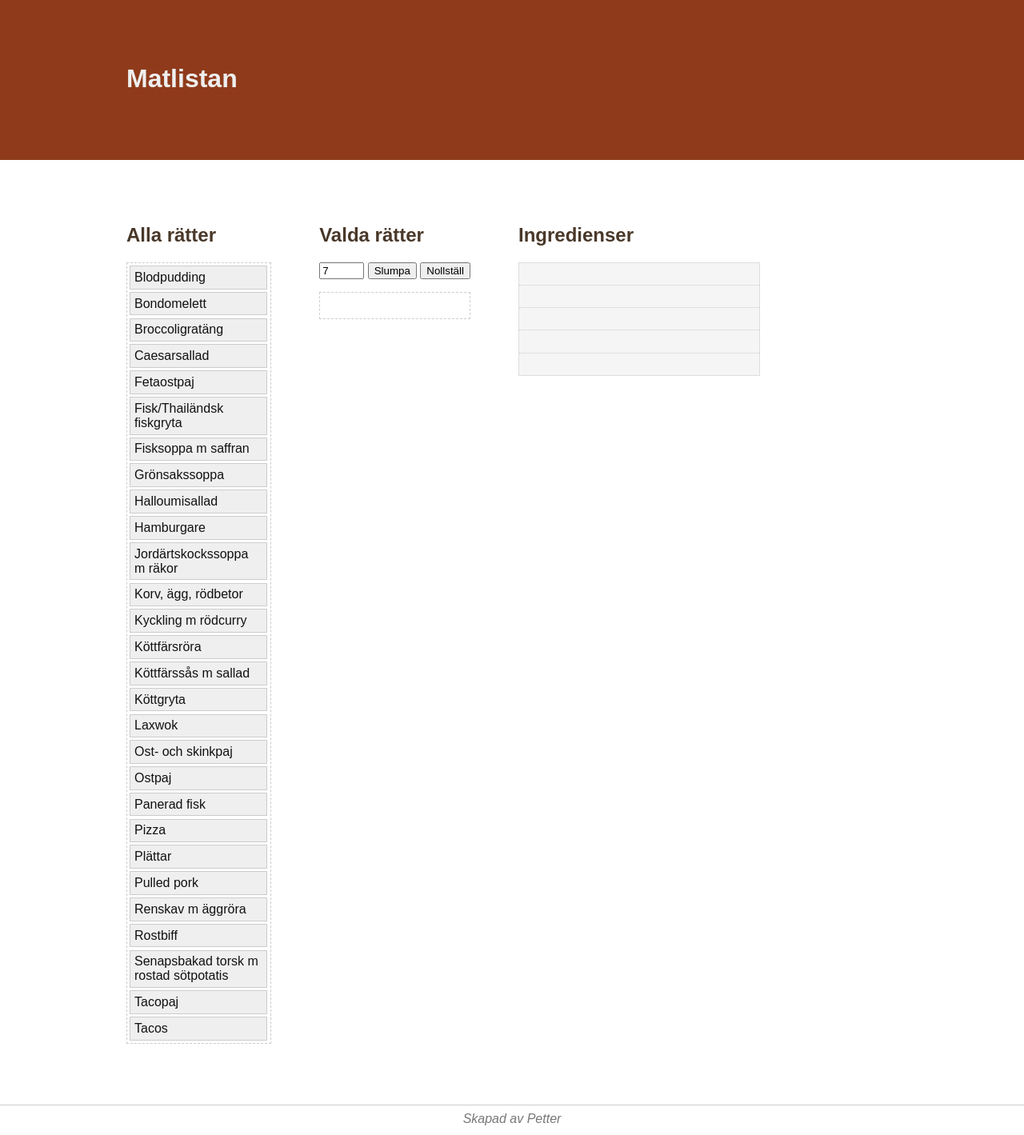
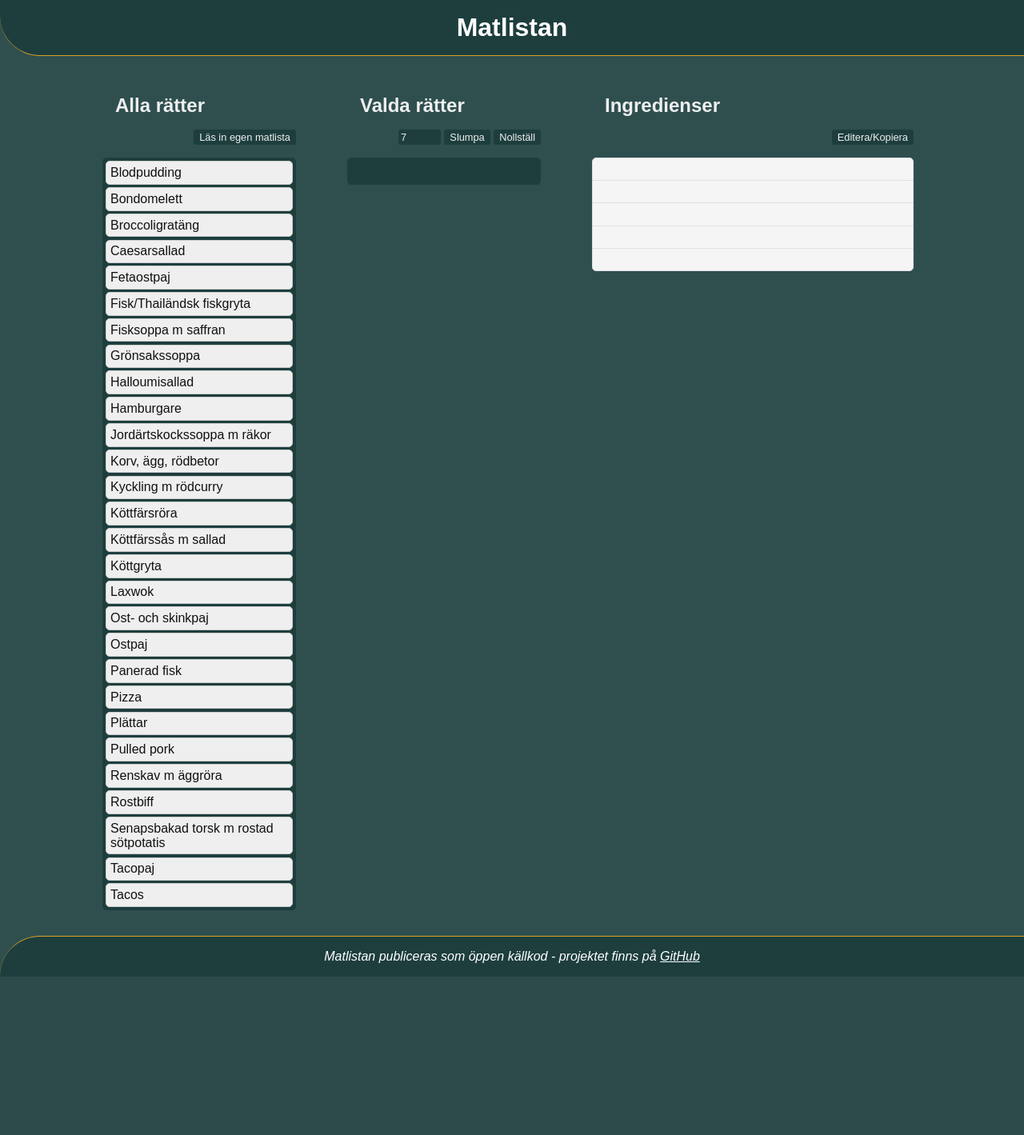
Before and after one commit to prodhe/matlistan, a PHP site: page / in a window 1280 px wide. Shown: the whole page at 80% size. After the commit the page ends 1221 px from the top, so only its background shows below. Run offline with PHP 8.4, Linux system fonts and the light colour scheme; some libraries are stand-ins or nearby versions.

Commit message:
experimenting with new colors

```diff
--- a/css/style.css
+++ b/css/style.css
@@ -1,84 +1,91 @@
 /* style.css */
 
 /* zero */
-html, body, header, nav, main, section, footer { padding: 0; margin: 0; border: 0; }
+html, body,
+header, nav, main, section, footer,
+h1, h2, h3, p, ul {
+    padding: 0;
+    margin: 0;
+    border: 0;
+}
 
 /* baseline */
-html {
-    position: relative;
-    min-height: 100%;
+body {
+    background-color: #2F4F4F;
+    color: #111;
     font-size: 16px;
     font-family: Arial;
-    color: #111;
-}
-body {
-    margin: 0 0 0 0;
-}
-
-div.group {
-    margin: 0 auto 0 auto;
-    max-width: 1024px;
-}
-.center {
-    text-align: center;
 }
 
 /* header and menu */
 header {
-    max-width: 100%;
-    height: 200px;
-    background-color: #8F3B1B;
-    color: #efefef;
-}
-header h1 {
-    margin: 80px 0 0 0;
-    padding: 0 30px 0 30px;
-    float: left;
-}
-nav {
-    margin: 80px 0 0 0;
-    padding: 0 30px 0 30px;
-    float: right;
-}
-nav ul li {
-    display: inline;
-    list-style-type: none;
-    padding: 20px;
-}
-nav ul li a {
-    text-transform: uppercase;
-    text-decoration: none;
-    color: #efefef;
+    background-color: #1e3e3e;
+    border-bottom: 1px solid #daa520;
+    border-radius: 0 0 0px 50px;
+    color: #fff;
+    text-align: center;
+    padding: 1rem 0 1rem 0;
 }
 
 /* main content */
 main {
-    /*padding: 60px 30px 60px 30px;*/
+    margin: 0 auto 0 auto;
+    max-width: 68rem;
 }
 main section {
-    padding: 60px 30px 60px 30px;
-    max-width: 512px;
     float: left;
+    margin: 1rem;
+    padding: 1rem;
+}
+main section h2 {
+    color: #efefef;
+    margin: 1rem;
+}
+
+/* section options */
+.section-options {
+    float: right;
+    margin-bottom: 1rem;
+}
+.section-options button,
+.section-options input {
+    background-color: #1e3e3e;
+    border: 1px solid #1e3e3e;
+    border-radius: 3px;
+    color: #efefef;
+    font-size: 0.8rem;
+}
+.section-options button:hover,
+.section-options input:hover {
+    border-color: #daa520;
+}
+.section-options button:active,
+.section-options input:active {
+    border: 1px solid #b88300;
 }
 
 /* lists */
+section ul {
+    clear: both;
+    background-color: #1e3e3e;
+    border: 1px solid #1e3e3e;
+    border-radius: 5px;
+}
 ul.list {
 	list-style-type: none;
-	margin-left: 0;
-	padding-left: 0;
-	min-width: 11.2rem;
-	border: 1px dashed #ccc;
+    width: 15rem;
 }
 li.item {
 	border: 1px solid #ccc;
+    border-radius: 5px;
 	padding: 0.3rem;
 	margin: 0.2rem;
 	background-color: #efefef;
 	cursor: move;
-	width: 10rem;
+	width: 13.9rem;
 }
 li.item:hover {
-	background-color: #dedede;
+	background-color: #cdcdcd;
 }
 ul#userlist {
 	min-height: 2rem;
@@ -88,13 +95,11 @@ ul#userlist {
 }
 #ingredientslist {
 	list-style-type: none;
-	margin-left: 0;
-	padding-left: 0;
 	background-color: #f5f5f5;
 	font-family: courier, monospace;
 	color: #555;
 	border: 1px solid #dedede;
-	width: 300px;
+	width: 25rem;
 }
 #ingredientslist li {
 	border-bottom: 1px dotted #ccc;
@@ -108,11 +113,12 @@ ul#userlist {
 /* footer */
 footer {
 	clear: both;
-    position: relative;
-	height: 1.3rem;
-	padding: 0.5rem;
-    color: #777;
-	border-top: 1px solid #ccc;
+    padding: 1rem 0 1rem 0;
+    background-color: #1e3e3e;
+    border-top: 1px solid #daa520;
+    border-radius: 50px 0 0 0;
+    color: #fff;
+    text-align: center;
 }
 footer p {
 	margin: 0;
@@ -120,8 +126,6 @@ footer p {
 	text-align: center;
 	font-style: italic;
 }
-
-/* text */
-h2 {
-    color: #493829;
+footer a {
+    color: #fff;
 }
--- a/index.html
+++ b/index.html
@@ -13,23 +13,21 @@
     <title>Matlistan</title>
 </head>
 <body>
-
     <header>
-        <div class="group">
         <h1>Matlistan</h1>
-        </div>
     </header>
-
     <main>
-        <div class="group">
         <section>
             <h2>Alla rätter</h2>
+            <p class="section-options">
+                <button id="btn_load_list">Läs in egen matlista</button>
+            </p>
             <ul id="mainlist" class="list">
             </ul>
         </section>
         <section>
             <h2>Valda rätter</h2>
-				<p>
+            <p class="section-options">
                 <input type="number" min="1" max="99" value="7" id="random_dishes" />
                 <button id="btn_random_userlist">Slumpa</button>
                 <button id="btn_clear_userlist">Nollställ</button>
@@ -39,6 +37,9 @@
         </section>
         <section>
             <h2>Ingredienser</h2>
+            <p class="section-options">
+                <button id="btn_edit_ingredients">Editera/Kopiera</button>
+            </p>
             <ul id="ingredientslist">
                 <li></li>
                 <li></li>
@@ -47,10 +48,10 @@
                 <li></li>
             </ul>
         </section>
-        </div>
     </main>
     <footer>
-		<p>Skapad av Petter</p>
+        <p>Matlistan publiceras som öppen källkod - projektet finns på
+        <a href="http://github.com/prodhe/foodlist">GitHub</a></p>
     </footer>
 </body>
 </html>
--- a/js/food.js
+++ b/js/food.js
@@ -169,4 +169,10 @@ $(document).ready(function() {
     $('#btn_random_userlist').click(function(e) {
         randomUserlist($('#random_dishes').val());
     });
+    $('#btn_load_list').click(function(e) {
+        alert("Ej implementerad.");
+    });
+    $('#btn_edit_ingredients').click(function(e) {
+        alert("Ej implementerad.");
+    });
 });
```
Lines whose indentation alone changed are shown as unchanged.
